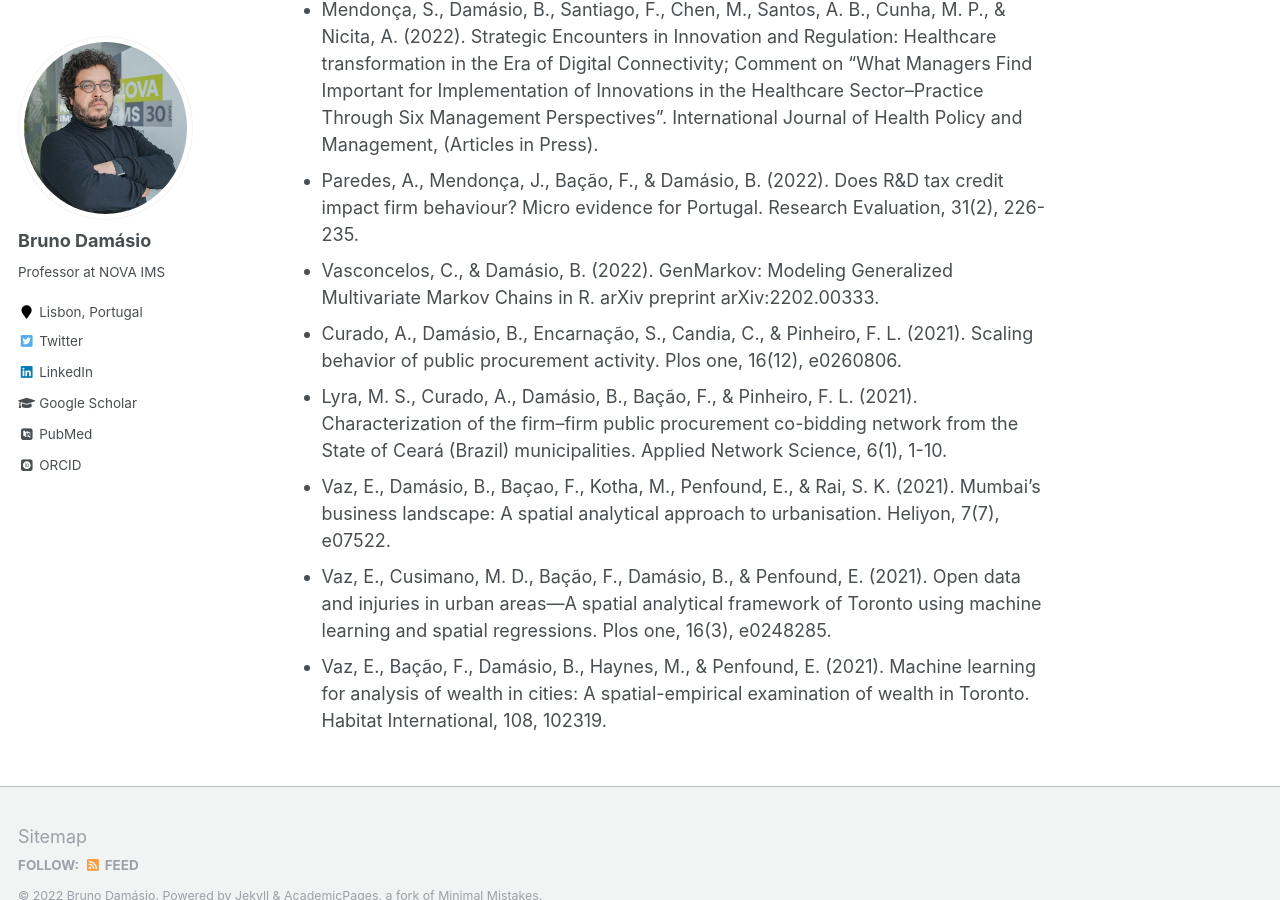
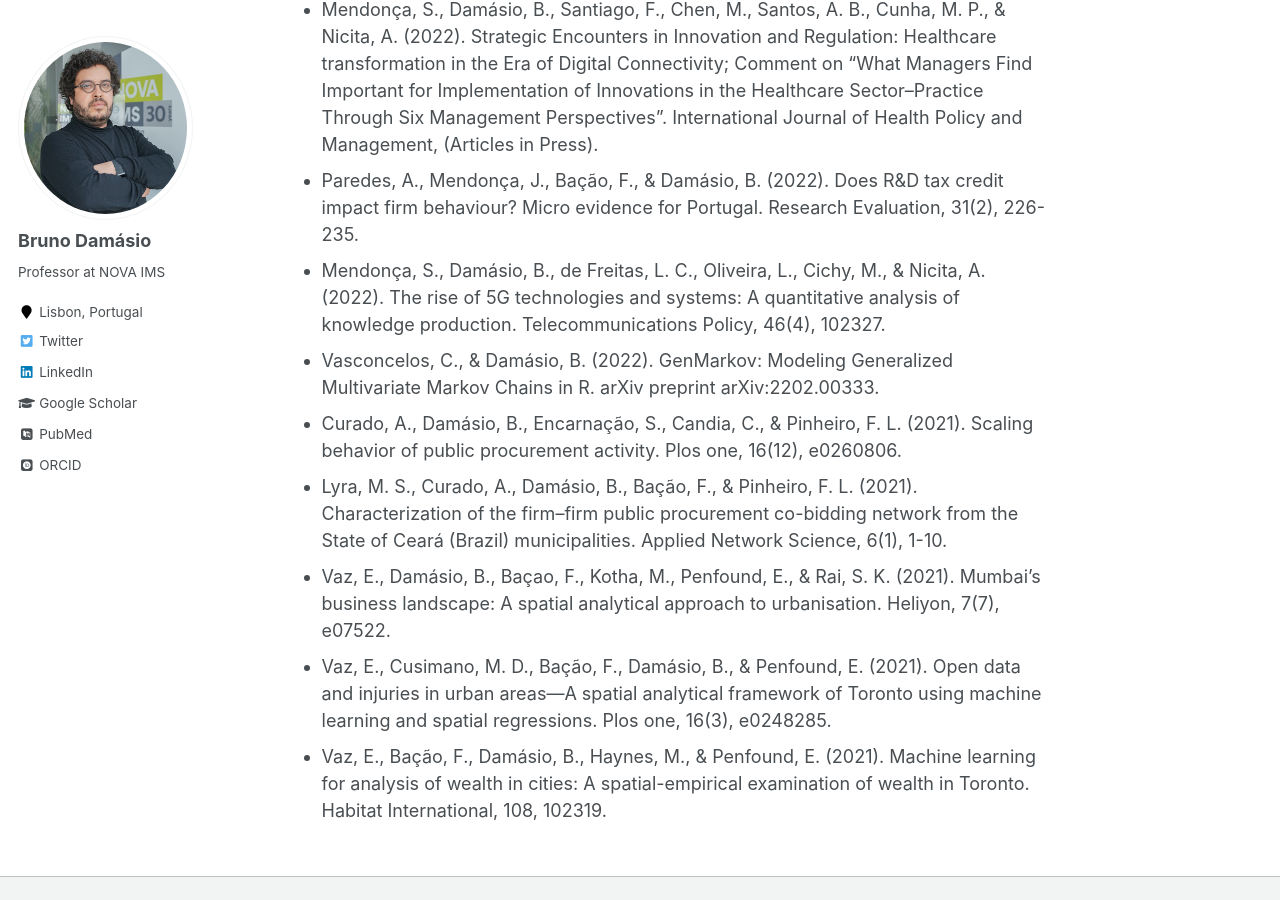
Before and after one commit to damasiob/damasiob.github.io, a Jekyll site: the page built from _pages/about.md, in a window 1280 px wide and 900 px high, scrolled down 680 px. Built offline with Jekyll 4.4.1, drawn with Linux system fonts in a browser that asks for light colours; some web fonts are replaced.

Commit message:
Update about.md

```diff
--- a/_pages/about.md
+++ b/_pages/about.md
@@ -17,6 +17,7 @@ Recent Publications
 * Lehmann, C., Cruz-Jesus, F., Oliveira, T., & Damásio, B. (2022). Leveraging the circular economy: Investment and innovation as drivers. Journal of Cleaner Production, 132146.
 * Mendonça, S., Damásio, B., Santiago, F., Chen, M., Santos, A. B., Cunha, M. P., & Nicita, A. (2022). Strategic Encounters in Innovation and Regulation: Healthcare transformation in the Era of Digital Connectivity; Comment on “What Managers Find Important for Implementation of Innovations in the Healthcare Sector–Practice Through Six Management Perspectives”. International Journal of Health Policy and Management, (Articles in Press).
 * Paredes, A., Mendonça, J., Bação, F., & Damásio, B. (2022). Does R&D tax credit impact firm behaviour? Micro evidence for Portugal. Research Evaluation, 31(2), 226-235.
+* Mendonça, S., Damásio, B., de Freitas, L. C., Oliveira, L., Cichy, M., & Nicita, A. (2022). The rise of 5G technologies and systems: A quantitative analysis of knowledge production. Telecommunications Policy, 46(4), 102327.
 * Vasconcelos, C., & Damásio, B. (2022). GenMarkov: Modeling Generalized Multivariate Markov Chains in R. arXiv preprint arXiv:2202.00333.
 * Curado, A., Damásio, B., Encarnação, S., Candia, C., & Pinheiro, F. L. (2021). Scaling behavior of public procurement activity. Plos one, 16(12), e0260806.
 * Lyra, M. S., Curado, A., Damásio, B., Bação, F., & Pinheiro, F. L. (2021). Characterization of the firm–firm public procurement co-bidding network from the State of Ceará (Brazil) municipalities. Applied Network Science, 6(1), 1-10.
```
